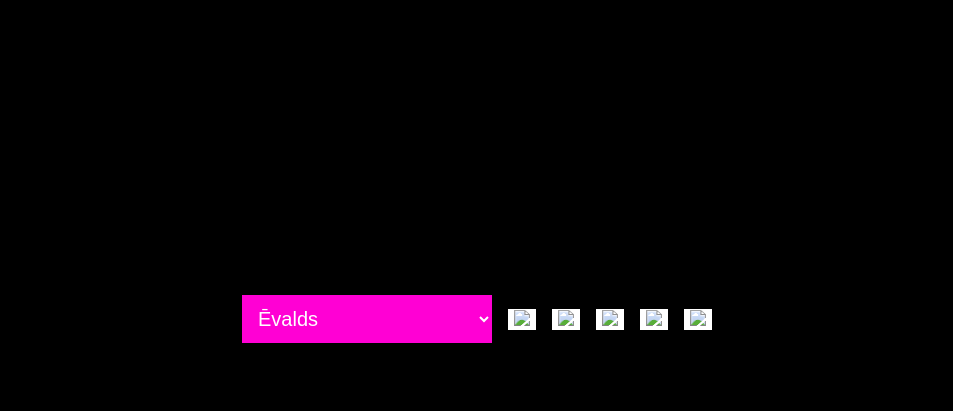
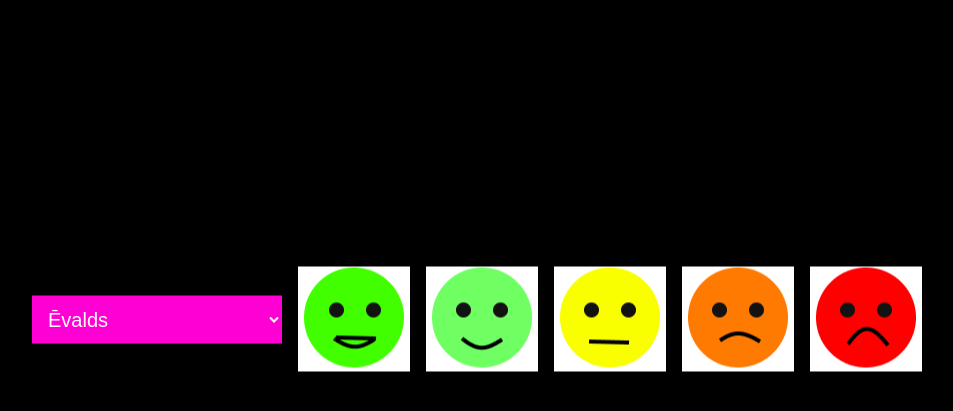
Before and after one commit to oliverszz/Anketa, a plain HTML site: page index.html in a window 1280 px wide. Shown: the part 81-492 px from the top of the page, without its empty margins (163-1116 px from the left). Drawn offline with Linux system fonts and the light colour scheme.

Commit message:
Update index.html

```diff
--- a/index.html
+++ b/index.html
@@ -97,19 +97,19 @@
     </select>
 
 <button id="1" type="submit">
-    <img src="/Smiles/smile1 (2).png">
+    <img src="smile1 (2).png">
 </button>
 <button id="2" type="submit">
-    <img src="/Smiles/smile2.png">
+    <img src="smile2.png">
 </button>
 <button id="3" type="submit">
-    <img src="/Smiles/smile3.png">
+    <img src="smile3.png">
 </button>
 <button id="4" type="submit">
-    <img src="/Smiles/smile4.png">
+    <img src="/smile4.png">
 </button>
 <button id="5" type="submit">
-    <img src="/Smiles/smile5.png">
+    <img src="smile5.png">
 </button>
 </div>
 
```
